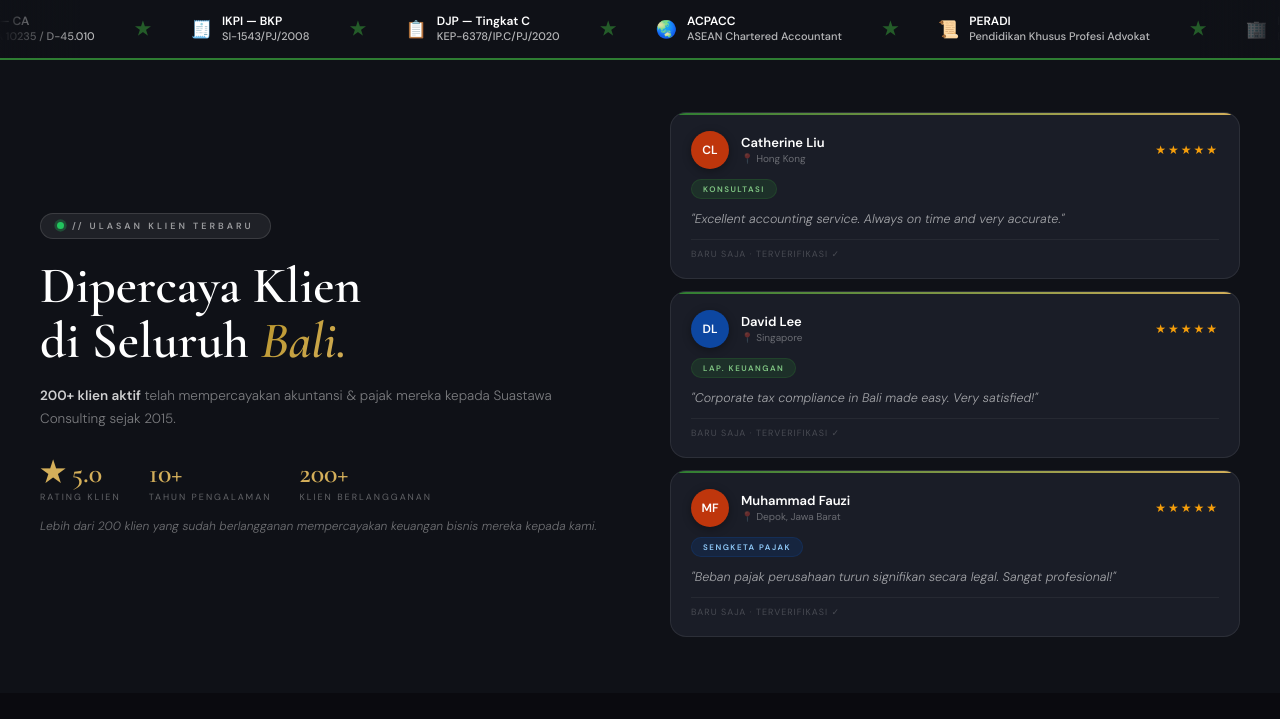
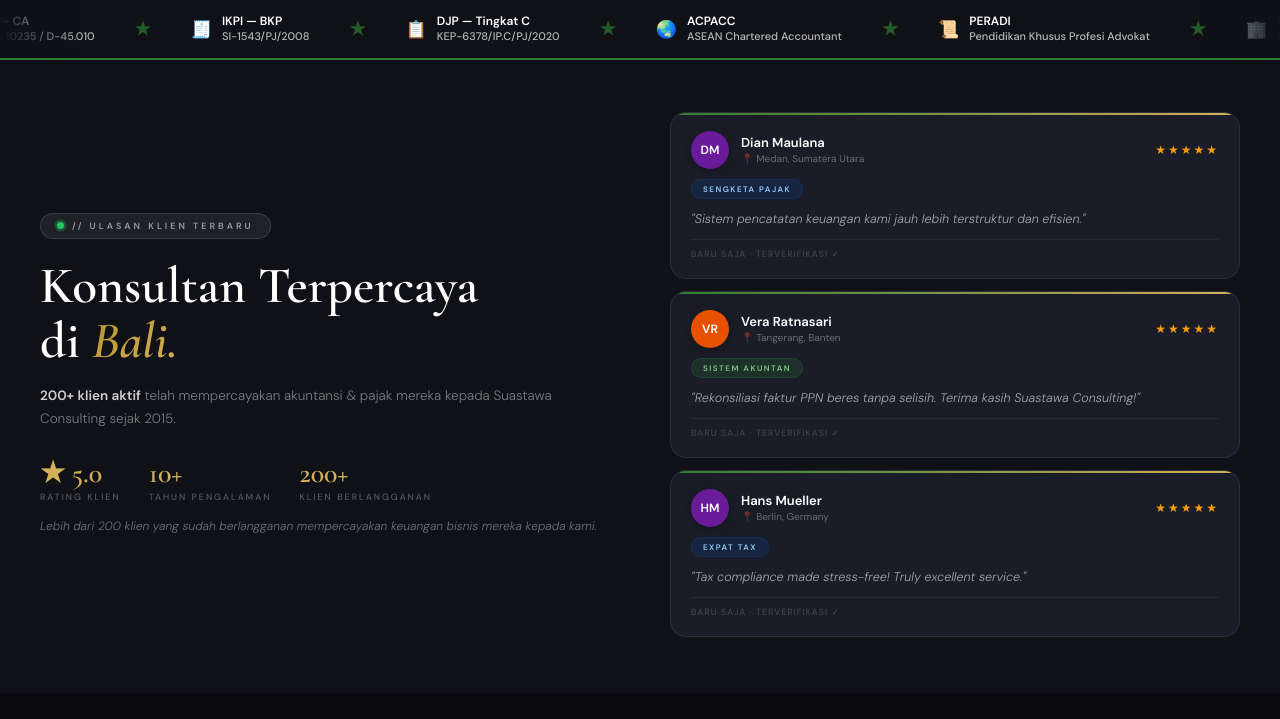
Before and after one commit to suastawaconsultingserver-cloud/suastawa-consulting, a plain HTML site: page output/index.html in a window 1280 px wide. Shown: the part 803-1522 px from the top of the page. Drawn offline with nearby package versions, Linux system fonts and the light colour scheme.

Commit message:
Update: ganti nama ulasan agar tidak bentrok dengan data klien asli

```diff
--- a/output/index (1).html
+++ b/output/index.html
@@ -947,7 +947,7 @@ footer{background:#0a0a0f;padding:48px 0 24px;}
   <div class="lfr-inner">
     <div class="lfr-left">
       <div class="lfr-label"><span class="lfr-dot"></span>// ULASAN KLIEN TERBARU</div>
-      <h2 class="lfr-heading">Dipercaya Klien<br>di Seluruh <em>Bali.</em></h2>
+      <h2 class="lfr-heading">Konsultan Terpercaya<br>di <em>Bali.</em></h2>
       <p class="lfr-sub"><strong>200+ klien aktif</strong> telah mempercayakan akuntansi &amp; pajak mereka kepada Suastawa Consulting sejak 2015.</p>
       <div class="lfr-stats">
         <div class="lfr-stat"><span class="lfr-stat-n">&#9733; 5.0</span><span class="lfr-stat-l">Rating Klien</span></div>
@@ -1459,60 +1459,60 @@ function filterLayanan(group, btn) {
 // ══ LIVE REVIEW FEED ══
 (function() {
   var lfrData = [
-    { init:'FA', name:'Farida Aisyah', loc:'Malang, Jawa Timur', color:'#E65100', tag:'PPh Badan', tagType:'b', quote:'"Proses pengisian SPT sangat mudah dengan bantuan beliau. Recommended!"' },
-    { init:'DL', name:'David Lee', loc:'Singapore', color:'#0D47A1', tag:'Lap. Keuangan', tagType:'g', quote:'"Corporate tax compliance in Bali made easy. Very satisfied!"' },
-    { init:'MF', name:'Muhammad Fauzi', loc:'Depok, Jawa Barat', color:'#BF360C', tag:'Sengketa Pajak', tagType:'b', quote:'"Beban pajak perusahaan turun signifikan secara legal. Sangat profesional!"' },
-    { init:'CL', name:'Catherine Liu', loc:'Hong Kong', color:'#BF360C', tag:'Konsultasi', tagType:'g', quote:'"Excellent accounting service. Always on time and very accurate."' },
-    { init:'BJ', name:'Benjamin Jones', loc:'Brisbane, Australia', color:'#1B5E20', tag:'Sistem Akuntan', tagType:'g', quote:'"Professional and reliable. Our financial report is always perfect."' },
-    { init:'CM', name:'Chen Ming', loc:'Shanghai, China', color:'#1B5E20', tag:'Sistem Akuntan', tagType:'g', quote:'"Tax compliance made stress-free! Truly excellent service."' },
-    { init:'ZA', name:'Zulfikar Ahmad', loc:'Banda Aceh, Aceh', color:'#6A1B9A', tag:'PPh OP', tagType:'b', quote:'"Tata kelola perusahaan kini sesuai standar GCG. Audit berjalan mulus."' },
-    { init:'GN', name:'Gusti Ngurah Oka', loc:'Klungkung, Bali', color:'#BF360C', tag:'Tax Planning', tagType:'b', quote:'"Konsultasi keuangan sangat bermanfaat untuk pengembangan bisnis kami."' },
-    { init:'MH', name:'Made Hendra', loc:'Ubud, Gianyar', color:'#0D47A1', tag:'PPh OP', tagType:'b', quote:'"Sengketa pajak selesai dengan hasil terbaik. Pendampingan sangat tenang."' },
-    { init:'NK', name:'Ni Ketut Suryani', loc:'Sanur, Denpasar', color:'#4A148C', tag:'GCG Audit', tagType:'g', quote:'"SPT Tahunan beres tanpa ribet. Memahami betul regulasi DJP terbaru."' },
-    { init:'KS', name:'Ketut Suardika', loc:'Seminyak, Bali', color:'#6A1B9A', tag:'PPh Badan', tagType:'b', quote:'"Pembukuan bisnis kami tertata baik. Laporan bulanan selalu tepat waktu."' },
-    { init:'LB', name:'Laura Brown', loc:'Paris, France', color:'#1B5E20', tag:'PPh OP', tagType:'b', quote:'"Corporate tax compliance in Bali made easy. Very satisfied!"' },
-    { init:'IB', name:'I Bagus Kertanegara', loc:'Klungkung, Bali', color:'#6A1B9A', tag:'Tax Planning', tagType:'b', quote:'"Laporan keuangan selesai cepat, akurat, siap untuk pengajuan kredit."' },
-    { init:'IW', name:'I Wayan Sudarsana', loc:'Kuta, Badung', color:'#0D47A1', tag:'Lap. Keuangan', tagType:'g', quote:'"Pembukuan bisnis kami tertata baik. Laporan bulanan selalu tepat waktu."' },
-    { init:'TP', name:'Thomas Park', loc:'Kuala Lumpur, Malaysia', color:'#2E7D32', tag:'Lap. Keuangan', tagType:'g', quote:'"Corporate tax compliance in Bali made easy. Very satisfied!"' },
-    { init:'WP', name:'Wayan Pastika', loc:'Karangasem, Bali', color:'#BF360C', tag:'SPT Tahunan', tagType:'b', quote:'"Pembukuan bisnis kami tertata baik. Laporan bulanan selalu tepat waktu."' },
-    { init:'RH', name:'Rini Hartono', loc:'Jakarta Selatan', color:'#6A1B9A', tag:'PPN', tagType:'b', quote:'"Konsultasi keuangan sangat bermanfaat untuk pengembangan bisnis kami."' },
-    { init:'AM', name:'Ahmed Mohammed', loc:'Dubai, UAE', color:'#BF360C', tag:'Pembukuan', tagType:'g', quote:'"Professional and reliable. Our financial report is always perfect."' },
-    { init:'KM', name:'Ketut Mudana', loc:'Bangli, Bali', color:'#4A148C', tag:'PPh Badan', tagType:'b', quote:'"Laporan keuangan selesai cepat, akurat, siap untuk pengajuan kredit."' },
-    { init:'VR', name:'Vera Ratnasari', loc:'Tangerang, Banten', color:'#2E7D32', tag:'PPN', tagType:'b', quote:'"Sistem pencatatan keuangan kami jauh lebih terstruktur dan efisien."' },
-    { init:'NW', name:'Ni Wayan Sari', loc:'Singaraja, Buleleng', color:'#4A148C', tag:'PPN', tagType:'b', quote:'"Konsultasi keuangan sangat bermanfaat untuk pengembangan bisnis kami."' },
-    { init:'RB', name:'Rudi Budiman', loc:'Batam, Kepulauan Riau', color:'#4A148C', tag:'GCG Audit', tagType:'g', quote:'"Proses pengisian SPT sangat mudah dengan bantuan beliau. Recommended!"' },
-    { init:'MK', name:'Michael Kim', loc:'Seoul, South Korea', color:'#1565C0', tag:'PPh OP', tagType:'b', quote:'"Outstanding financial consulting for our Bali resort. Very knowledgeable!"' },
-    { init:'DK', name:'Dewi Komala', loc:'Jimbaran, Badung', color:'#0D47A1', tag:'PPh OP', tagType:'b', quote:'"Laporan keuangan selesai cepat, akurat, siap untuk pengajuan kredit."' },
-    { init:'EA', name:'Emma Anderson', loc:'Auckland, New Zealand', color:'#BF360C', tag:'PPh Badan', tagType:'b', quote:'"Professional and reliable. Our financial report is always perfect."' },
-    { init:'JS', name:'John Smith', loc:'Melbourne, Australia', color:'#BF360C', tag:'Expat Tax', tagType:'b', quote:'"Professional and reliable. Our financial report is always perfect."' },
-    { init:'IS', name:'I Gst. Suardana', loc:'Mengwi, Badung', color:'#6A1B9A', tag:'PPN', tagType:'b', quote:'"Proses pengisian SPT sangat mudah dengan bantuan beliau. Recommended!"' },
-    { init:'NL', name:'Ni Luh Putu Sari', loc:'Buleleng, Bali', color:'#6A1B9A', tag:'Lap. Keuangan', tagType:'g', quote:'"Rekonsiliasi faktur PPN beres tanpa selisih. Terima kasih Pak Suastawa!"' },
-    { init:'AT', name:'Amanda Thompson', loc:'London, UK', color:'#E65100', tag:'SPT Tahunan', tagType:'b', quote:'"Excellent accounting service. Always on time and very accurate."' },
-    { init:'PR', name:'Putu Rahayu', loc:'Kerobokan, Bali', color:'#1B5E20', tag:'SPT Tahunan', tagType:'b', quote:'"Pembukuan bisnis kami tertata baik. Laporan bulanan selalu tepat waktu."' },
-    { init:'HK', name:'Hendra Kusuma', loc:'Palembang, Sumatra', color:'#6A1B9A', tag:'Expat Tax', tagType:'b', quote:'"Laporan keuangan kami jauh lebih rapi, audit berjalan lancar tanpa kendala."' },
-    { init:'KD', name:'Kadek Dwi Purnama', loc:'Canggu, Badung', color:'#0D47A1', tag:'Pembukuan', tagType:'g', quote:'"SPT Tahunan beres tanpa ribet. Memahami betul regulasi DJP terbaru."' },
-    { init:'DM', name:'Dian Maulana', loc:'Medan, Sumatera Utara', color:'#0D47A1', tag:'Lap. Keuangan', tagType:'g', quote:'"Pembukuan bisnis kami tertata baik. Laporan bulanan selalu tepat waktu."' },
-    { init:'NM', name:'Ni Made Rastini', loc:'Denpasar', color:'#4A148C', tag:'Konsultasi', tagType:'g', quote:'"Laporan keuangan kami jauh lebih rapi, audit berjalan lancar tanpa kendala."' },
-    { init:'AS', name:'Andi Setiawan', loc:'Surabaya, Jawa Timur', color:'#6A1B9A', tag:'Sistem Akuntan', tagType:'g', quote:'"SPT Tahunan beres tanpa ribet. Memahami betul regulasi DJP terbaru."' },
-    { init:'KP', name:'Kevin Parker', loc:'New York, USA', color:'#1565C0', tag:'SPT Tahunan', tagType:'b', quote:'"Corporate tax compliance in Bali made easy. Very satisfied!"' },
-    { init:'AB', name:'Anak Agung Budi', loc:'Nusa Dua', color:'#2E7D32', tag:'GCG Audit', tagType:'g', quote:'"Rekonsiliasi faktur PPN beres tanpa selisih. Terima kasih Pak Suastawa!"' },
-    { init:'PW', name:'Putu Windari', loc:'Tabanan, Bali', color:'#4A148C', tag:'PPh OP', tagType:'b', quote:'"SPT pribadi saya ditangani cepat dan benar. Tidak khawatir lagi."' },
-    { init:'YP', name:'Yusuf Pramono', loc:'Yogyakarta', color:'#BF360C', tag:'Sengketa Pajak', tagType:'b', quote:'"Perencanaan pajak sangat efisien dan legal. Kami hemat banyak."' },
-    { init:'SW', name:'Sarah Williams', loc:'Sydney, Australia', color:'#0D47A1', tag:'Tax Planning', tagType:'b', quote:'"The best tax consultant for foreign investors in Bali. Highly recommended!"' },
-    { init:'MW', name:'Maya Wulandari', loc:'Surakarta, Jawa Tengah', color:'#4A148C', tag:'SPT Tahunan', tagType:'b', quote:'"Sengketa pajak selesai dengan hasil terbaik. Pendampingan sangat tenang."' },
-    { init:'LW', name:'Linda Wahyuni', loc:'Makassar, Sulawesi', color:'#1565C0', tag:'SPT Tahunan', tagType:'b', quote:'"Konsultasi keuangan sangat bermanfaat untuk pengembangan bisnis kami."' },
-    { init:'HR', name:'Heri Ramadhan', loc:'Bekasi, Jawa Barat', color:'#BF360C', tag:'PPh Badan', tagType:'b', quote:'"SPT pribadi saya ditangani cepat dan benar. Tidak khawatir lagi."' },
-    { init:'RG', name:'Raj Gupta', loc:'Mumbai, India', color:'#1B5E20', tag:'PPh Badan', tagType:'b', quote:'"The best tax consultant for foreign investors in Bali. Highly recommended!"' },
-    { init:'AR', name:'Ahmad Rizki', loc:'Balikpapan, Kalimantan', color:'#BF360C', tag:'PPN', tagType:'b', quote:'"Konsultasi keuangan sangat bermanfaat untuk pengembangan bisnis kami."' },
-    { init:'GW', name:'Gusti Widiarta', loc:'Tabanan, Bali', color:'#4A148C', tag:'Konsultasi', tagType:'g', quote:'"Laporan keuangan kami jauh lebih rapi, audit berjalan lancar tanpa kendala."' },
-    { init:'YT', name:'Yuki Tanaka', loc:'Tokyo, Japan', color:'#6A1B9A', tag:'GCG Audit', tagType:'g', quote:'"Professional and reliable. Our financial report is always perfect."' },
-    { init:'HM', name:'Hans Mueller', loc:'Berlin, Germany', color:'#6A1B9A', tag:'GCG Audit', tagType:'g', quote:'"Managing my villa business tax in Bali has never been easier. Very professional!"' },
-    { init:'SR', name:'Siti Rahayu', loc:'Semarang, Jawa Tengah', color:'#6A1B9A', tag:'PPh OP', tagType:'b', quote:'"Tata kelola perusahaan kini sesuai standar GCG. Audit berjalan mulus."' },
-    { init:'BW', name:'Budi Wijaya', loc:'Bandung, Jawa Barat', color:'#E65100', tag:'Pembukuan', tagType:'g', quote:'"Pembukuan bisnis kami tertata baik. Laporan bulanan selalu tepat waktu."' },
-    { init:'MD', name:'Made Darmika', loc:'Negara, Jembrana', color:'#6A1B9A', tag:'SPT Tahunan', tagType:'b', quote:'"Konsultasi keuangan sangat bermanfaat untuk pengembangan bisnis kami."' },
-    { init:'TN', name:'Teguh Nugroho', loc:'Bekasi, Jawa Barat', color:'#6A1B9A', tag:'GCG Audit', tagType:'g', quote:'"Perencanaan pajak sangat efisien dan legal. Kami hemat banyak."' },
-    { init:'IG', name:'I Gede Mahendra', loc:'Badung, Bali', color:'#2E7D32', tag:'PPh Badan', tagType:'b', quote:'"Laporan keuangan selesai cepat, akurat, siap untuk pengajuan kredit."' },
-    { init:'AI', name:'Ayu Indrawati', loc:'Mataram, Lombok', color:'#4A148C', tag:'GCG Audit', tagType:'g', quote:'"Sistem pencatatan keuangan kami jauh lebih terstruktur dan efisien."' },
+    { init:'MW', name:'Maya Wulandari', loc:'Surakarta, Jawa Tengah', color:'#4A148C', tag:'Expat Tax', tagType:'b', quote:'"Beban pajak perusahaan turun signifikan secara legal. Sangat profesional!"' },
+    { init:'VR', name:'Vera Ratnasari', loc:'Tangerang, Banten', color:'#E65100', tag:'Sistem Akuntan', tagType:'g', quote:'"Rekonsiliasi faktur PPN beres tanpa selisih. Terima kasih Suastawa Consulting!"' },
+    { init:'HM', name:'Hans Mueller', loc:'Berlin, Germany', color:'#6A1B9A', tag:'Expat Tax', tagType:'b', quote:'"Tax compliance made stress-free! Truly excellent service."' },
+    { init:'DM', name:'Dian Maulana', loc:'Medan, Sumatera Utara', color:'#6A1B9A', tag:'Sengketa Pajak', tagType:'b', quote:'"Sistem pencatatan keuangan kami jauh lebih terstruktur dan efisien."' },
+    { init:'KB', name:'Kadek Budiarsa', loc:'Denpasar Timur', color:'#1565C0', tag:'Pembukuan', tagType:'g', quote:'"Pembukuan bisnis kami tertata baik. Laporan bulanan selalu tepat waktu."' },
+    { init:'HK', name:'Hendra Kurnia', loc:'Palembang, Sumatra', color:'#0D47A1', tag:'PPN', tagType:'b', quote:'"SPT pribadi saya ditangani cepat dan benar. Tidak khawatir lagi."' },
+    { init:'WK', name:'Wayan Kusuma', loc:'Tabanan, Bali', color:'#1565C0', tag:'PPN', tagType:'b', quote:'"Pembukuan bisnis kami tertata baik. Laporan bulanan selalu tepat waktu."' },
+    { init:'ZA', name:'Zulkifli Akbar', loc:'Banda Aceh, Aceh', color:'#BF360C', tag:'PPh Badan', tagType:'b', quote:'"Sistem pencatatan keuangan kami jauh lebih terstruktur dan efisien."' },
+    { init:'EA', name:'Emma Anderson', loc:'Auckland, New Zealand', color:'#BF360C', tag:'Lap. Keuangan', tagType:'g', quote:'"Professional and reliable. Our financial report is always perfect."' },
+    { init:'TP', name:'Thomas Park', loc:'Kuala Lumpur, Malaysia', color:'#E65100', tag:'PPh Badan', tagType:'b', quote:'"Professional and reliable. Our financial report is always perfect."' },
+    { init:'AT', name:'Amanda Thompson', loc:'London, UK', color:'#0D47A1', tag:'Konsultasi', tagType:'g', quote:'"Excellent accounting service. Always on time and very accurate."' },
+    { init:'CL', name:'Catherine Liu', loc:'Hong Kong', color:'#BF360C', tag:'PPN', tagType:'b', quote:'"Managing my villa business tax in Bali has never been easier. Very professional!"' },
+    { init:'KW', name:'Ketut Wibawa', loc:'Mengwi, Badung', color:'#6A1B9A', tag:'Pembukuan', tagType:'g', quote:'"Sistem pencatatan keuangan kami jauh lebih terstruktur dan efisien."' },
+    { init:'WG', name:'Wayan Gunawan', loc:'Seminyak, Bali', color:'#E65100', tag:'Sengketa Pajak', tagType:'b', quote:'"Beban pajak perusahaan turun signifikan secara legal. Sangat profesional!"' },
+    { init:'CM', name:'Chen Ming', loc:'Shanghai, China', color:'#6A1B9A', tag:'Lap. Keuangan', tagType:'g', quote:'"Corporate tax compliance in Bali made easy. Very satisfied!"' },
+    { init:'BJ', name:'Benjamin Jones', loc:'Brisbane, Australia', color:'#E65100', tag:'SPT Tahunan', tagType:'b', quote:'"Corporate tax compliance in Bali made easy. Very satisfied!"' },
+    { init:'RH', name:'Rina Hartati', loc:'Jakarta Selatan', color:'#0D47A1', tag:'PPN', tagType:'b', quote:'"SPT Tahunan beres tanpa ribet. Memahami betul regulasi DJP terbaru."' },
+    { init:'AR', name:'Ahmad Rizki', loc:'Balikpapan, Kalimantan', color:'#2E7D32', tag:'Konsultasi', tagType:'g', quote:'"Laporan keuangan selesai cepat, akurat, siap untuk pengajuan kredit."' },
+    { init:'AY', name:'Ayu Lestari', loc:'Mataram, Lombok', color:'#1B5E20', tag:'Pembukuan', tagType:'g', quote:'"Proses pengisian SPT sangat mudah dengan bantuan tim. Recommended!"' },
+    { init:'KA', name:'Kadek Arimbawa', loc:'Denpasar Barat', color:'#BF360C', tag:'Lap. Keuangan', tagType:'g', quote:'"Beban pajak perusahaan turun signifikan secara legal. Sangat profesional!"' },
+    { init:'WS', name:'Wayan Subagia', loc:'Karangasem, Bali', color:'#0D47A1', tag:'Sengketa Pajak', tagType:'b', quote:'"Pembukuan bisnis kami tertata baik. Laporan bulanan selalu tepat waktu."' },
+    { init:'YP', name:'Yusuf Pranoto', loc:'Yogyakarta', color:'#4A148C', tag:'Konsultasi', tagType:'g', quote:'"Perencanaan pajak sangat efisien dan legal. Kami hemat banyak."' },
+    { init:'AM', name:'Ahmed Mohammed', loc:'Dubai, UAE', color:'#0D47A1', tag:'SPT Tahunan', tagType:'b', quote:'"Tax compliance made stress-free! Truly excellent service."' },
+    { init:'DL', name:'David Lee', loc:'Singapore', color:'#0D47A1', tag:'Sistem Akuntan', tagType:'g', quote:'"Tax compliance made stress-free! Truly excellent service."' },
+    { init:'MF', name:'Muhammad Fauzan', loc:'Depok, Jawa Barat', color:'#1B5E20', tag:'GCG Audit', tagType:'g', quote:'"Sengketa pajak selesai dengan hasil terbaik. Pendampingan sangat tenang."' },
+    { init:'TG', name:'Teguh Gunawan', loc:'Bekasi, Jawa Barat', color:'#1565C0', tag:'Tax Planning', tagType:'b', quote:'"Rekonsiliasi faktur PPN beres tanpa selisih. Terima kasih Suastawa Consulting!"' },
+    { init:'AP', name:'Andi Pratama', loc:'Surabaya, Jawa Timur', color:'#1565C0', tag:'Pembukuan', tagType:'g', quote:'"Laporan keuangan kami jauh lebih rapi, audit berjalan lancar tanpa kendala."' },
+    { init:'YT', name:'Yuki Tanaka', loc:'Tokyo, Japan', color:'#E65100', tag:'Sengketa Pajak', tagType:'b', quote:'"The best tax consultant for foreign investors in Bali. Highly recommended!"' },
+    { init:'SW', name:'Sarah Williams', loc:'Sydney, Australia', color:'#2E7D32', tag:'Lap. Keuangan', tagType:'g', quote:'"Best tax advisor for foreign business owners in Bali. Saved us a lot legally!"' },
+    { init:'KG', name:'Kadek Gunadi', loc:'Klungkung, Bali', color:'#1B5E20', tag:'GCG Audit', tagType:'g', quote:'"Perencanaan pajak sangat efisien dan legal. Kami hemat banyak."' },
+    { init:'SR', name:'Sinta Rahmawati', loc:'Semarang, Jawa Tengah', color:'#BF360C', tag:'Sengketa Pajak', tagType:'b', quote:'"Laporan keuangan selesai cepat, akurat, siap untuk pengajuan kredit."' },
+    { init:'HR', name:'Hadi Ramadhan', loc:'Bekasi, Jawa Barat', color:'#E65100', tag:'SPT Tahunan', tagType:'b', quote:'"Sistem pencatatan keuangan kami jauh lebih terstruktur dan efisien."' },
+    { init:'MW', name:'Made Wirawan', loc:'Kuta, Badung', color:'#2E7D32', tag:'Sistem Akuntan', tagType:'g', quote:'"Sudah bertahun menggunakan jasa beliau. Tidak pernah ada masalah pajak."' },
+    { init:'LW', name:'Linda Wahyuni', loc:'Makassar, Sulawesi', color:'#E65100', tag:'Konsultasi', tagType:'g', quote:'"Tata kelola perusahaan kini sesuai standar GCG. Audit berjalan mulus."' },
+    { init:'KP', name:'Kevin Parker', loc:'New York, USA', color:'#2E7D32', tag:'GCG Audit', tagType:'g', quote:'"Excellent accounting service. Always on time and very accurate."' },
+    { init:'JS', name:'John Smith', loc:'Melbourne, Australia', color:'#0D47A1', tag:'PPh Badan', tagType:'b', quote:'"Tax compliance made stress-free! Truly excellent service."' },
+    { init:'MK', name:'Michael Kim', loc:'Seoul, South Korea', color:'#1565C0', tag:'SPT Tahunan', tagType:'b', quote:'"Tax compliance made stress-free! Truly excellent service."' },
+    { init:'WA', name:'Wayan Adiguna', loc:'Negara, Jembrana', color:'#BF360C', tag:'PPh OP', tagType:'b', quote:'"Sudah bertahun menggunakan jasa beliau. Tidak pernah ada masalah pajak."' },
+    { init:'WP', name:'Wayan Premana', loc:'Gianyar, Bali', color:'#4A148C', tag:'Konsultasi', tagType:'g', quote:'"Rekonsiliasi faktur PPN beres tanpa selisih. Terima kasih Suastawa Consulting!"' },
+    { init:'MA', name:'Made Astika', loc:'Jimbaran, Badung', color:'#0D47A1', tag:'GCG Audit', tagType:'g', quote:'"Proses pengisian SPT sangat mudah dengan bantuan tim. Recommended!"' },
+    { init:'MS', name:'Made Saputra', loc:'Buleleng, Bali', color:'#BF360C', tag:'PPN', tagType:'b', quote:'"Perencanaan pajak sangat efisien dan legal. Kami hemat banyak."' },
+    { init:'LB', name:'Laura Brown', loc:'Paris, France', color:'#0D47A1', tag:'Pembukuan', tagType:'g', quote:'"Best tax advisor for foreign business owners in Bali. Saved us a lot legally!"' },
+    { init:'BW', name:'Bayu Wijaya', loc:'Bandung, Jawa Barat', color:'#0D47A1', tag:'Pembukuan', tagType:'g', quote:'"Perencanaan pajak sangat efisien dan legal. Kami hemat banyak."' },
+    { init:'MD', name:'Made Adiputra', loc:'Nusa Dua, Badung', color:'#E65100', tag:'Sistem Akuntan', tagType:'g', quote:'"Perencanaan pajak sangat efisien dan legal. Kami hemat banyak."' },
+    { init:'MJ', name:'Made Juniarta', loc:'Singaraja, Buleleng', color:'#1565C0', tag:'PPh OP', tagType:'b', quote:'"Rekonsiliasi faktur PPN beres tanpa selisih. Terima kasih Suastawa Consulting!"' },
+    { init:'RG', name:'Raj Gupta', loc:'Mumbai, India', color:'#1B5E20', tag:'Lap. Keuangan', tagType:'g', quote:'"Corporate tax compliance in Bali made easy. Very satisfied!"' },
+    { init:'RD', name:'Rudi Darmawan', loc:'Batam, Kepulauan Riau', color:'#BF360C', tag:'Konsultasi', tagType:'g', quote:'"Sengketa pajak selesai dengan hasil terbaik. Pendampingan sangat tenang."' },
+    { init:'KD', name:'Ketut Darmika', loc:'Canggu, Badung', color:'#BF360C', tag:'Expat Tax', tagType:'b', quote:'"Tata kelola perusahaan kini sesuai standar GCG. Audit berjalan mulus."' },
+    { init:'KM', name:'Kadek Mahaputra', loc:'Bangli, Bali', color:'#E65100', tag:'PPh OP', tagType:'b', quote:'"Konsultasi keuangan sangat bermanfaat untuk pengembangan bisnis kami."' },
+    { init:'KP', name:'Ketut Permana', loc:'Ubud, Gianyar', color:'#1565C0', tag:'Lap. Keuangan', tagType:'g', quote:'"Beban pajak perusahaan turun signifikan secara legal. Sangat profesional!"' },
+    { init:'MP', name:'Made Pradnyana', loc:'Kerobokan, Bali', color:'#BF360C', tag:'SPT Tahunan', tagType:'b', quote:'"Tata kelola perusahaan kini sesuai standar GCG. Audit berjalan mulus."' },
+    { init:'WD', name:'Wayan Dharmawan', loc:'Tabanan, Bali', color:'#0D47A1', tag:'PPh Badan', tagType:'b', quote:'"Beban pajak perusahaan turun signifikan secara legal. Sangat profesional!"' },
+    { init:'KT', name:'Ketut Sutrisna', loc:'Sanur, Denpasar', color:'#2E7D32', tag:'PPh OP', tagType:'b', quote:'"Laporan keuangan kami jauh lebih rapi, audit berjalan lancar tanpa kendala."' },
+    { init:'FA', name:'Farida Aisyah', loc:'Malang, Jawa Timur', color:'#BF360C', tag:'Pembukuan', tagType:'g', quote:'"Pembukuan bisnis kami tertata baik. Laporan bulanan selalu tepat waktu."' },
   ];
   function buildCard(d) {
     return '<div class="lfr-card pop-in">' +
```
